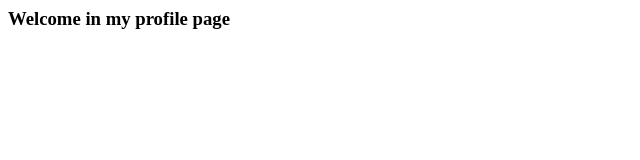
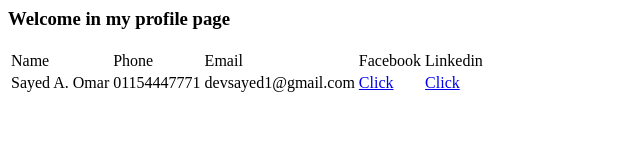
Before and after one commit to ElsayedAli/ElsayedAli.github.io, a plain HTML site: page index.html in a window 1280 px wide. Shown: the whole page, without its empty margins (0-640 px from the left). Drawn offline with Linux system fonts and the light colour scheme.

Commit message:
Update index.html

```diff
--- a/index.html
+++ b/index.html
@@ -4,5 +4,21 @@
 </head>
 <body>
 <h3>Welcome in my profile page</h3>
+  <table>
+    <tr>
+      <td> Name </td>
+      <td> Phone </td>
+      <td> Email </td>
+      <td> Facebook </td>
+      <td> Linkedin </td>
+    </tr>
+    <tr>
+      <td> Sayed A. Omar </td>
+      <td> 01154447771 </td>
+      <td> devsayed1@gmail.com </td>
+      <td> <a href="https://www.facebook.com/sayed931">Click </a> </td>
+      <td> <a href="https://www.linkedin.com/in/sayedomar/">Click </a> </td>
+    </tr>
+  </table>
 </body>
 </html>
```
